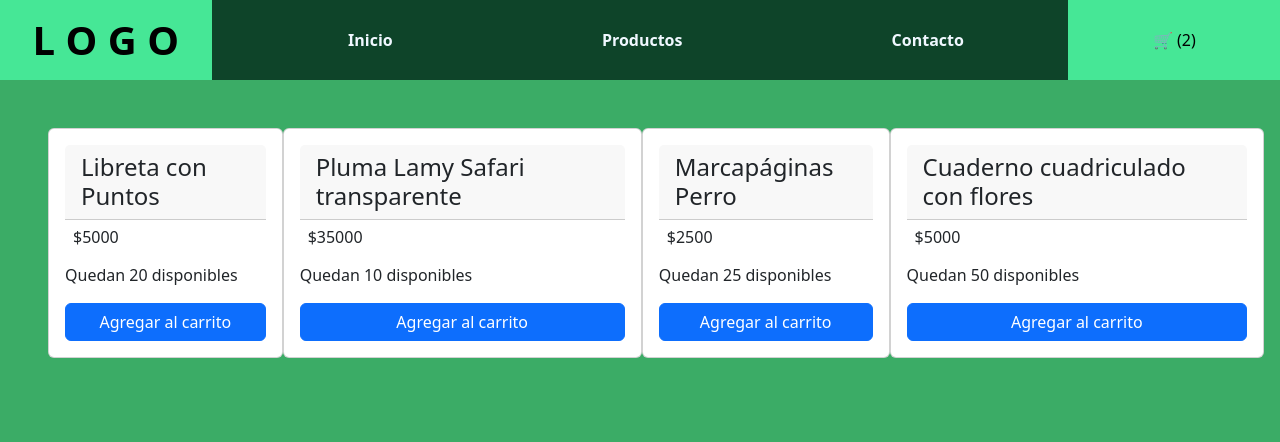
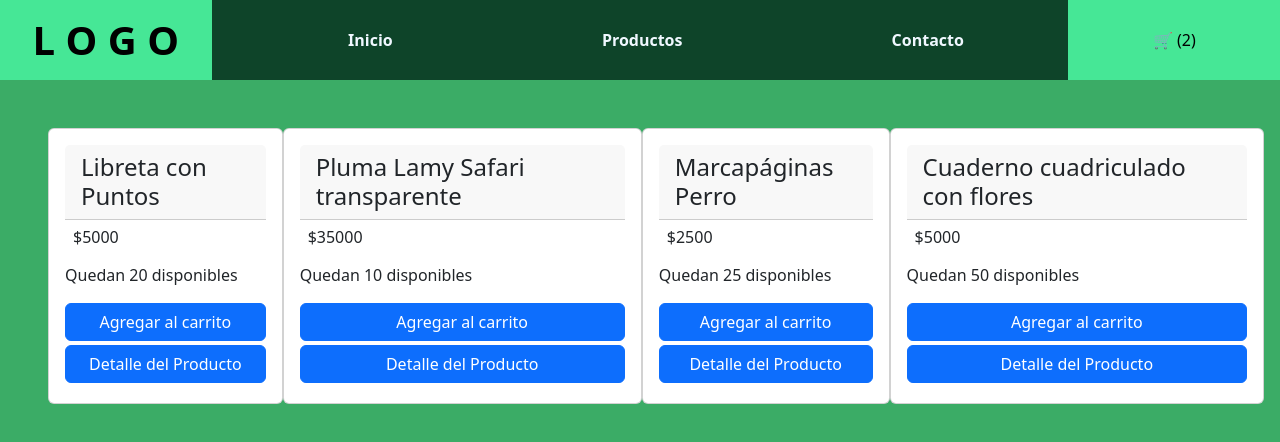
Before and after one commit to KarinaMunoz2211/React_segundo-entregable, a React (Vite) app: page / in a window 1280 px wide. Shown: the top 442 px of the page. Built offline with nearby package versions, Linux system fonts and the light colour scheme.

Commit message:
functional buttons of Item

```diff
--- a/src/components/Item/Item.jsx
+++ b/src/components/Item/Item.jsx
@@ -9,7 +9,8 @@ function Item({product}){
             <h4 className='card-header'>{title}</h4>
             <h6 className='card-text p-2'>${price}</h6>
             <p>Quedan {stock} disponibles</p>
-            <button className='btn btn-primary'>Agregar al carrito</button>
+            <button className='btn btn-primary' onClick={() => console.log("Se agregó", product)}>Agregar al carrito</button>
+            <button className='btn btn-primary my-1' onClick={() => console.log("Ver Detalle", product)}>Detalle del Producto</button>
         </div>
     );
 };
--- a/src/components/ItemListContainer/ItemListContainer.jsx
+++ b/src/components/ItemListContainer/ItemListContainer.jsx
@@ -4,10 +4,13 @@ import Item from '../Item/Item';
 import Loader from '../Loader/Loader';
 import { fetchData } from '../../fetchData';
 
+
 function ItemListContainer() {
 
   const [loader, setLoading] = useState(true);;
   const [allProducts, setAllProducts] = useState(null)
+
+  const [choosenProduct, setChoosenProduct] = useState(null)
 
   useEffect(() => {
 
@@ -18,9 +21,7 @@ function ItemListContainer() {
       setLoading(false);
     })
     .catch(err => console.error(err))
-
   },[])
-
 
   return (
     <div className="container-products">
@@ -34,6 +35,12 @@ function ItemListContainer() {
           );
         })
       }
+
+      {
+        choosenProduct &&
+        <Item producto={choosenProduct}/>
+
+      }
     </div>
   );
 };
```
